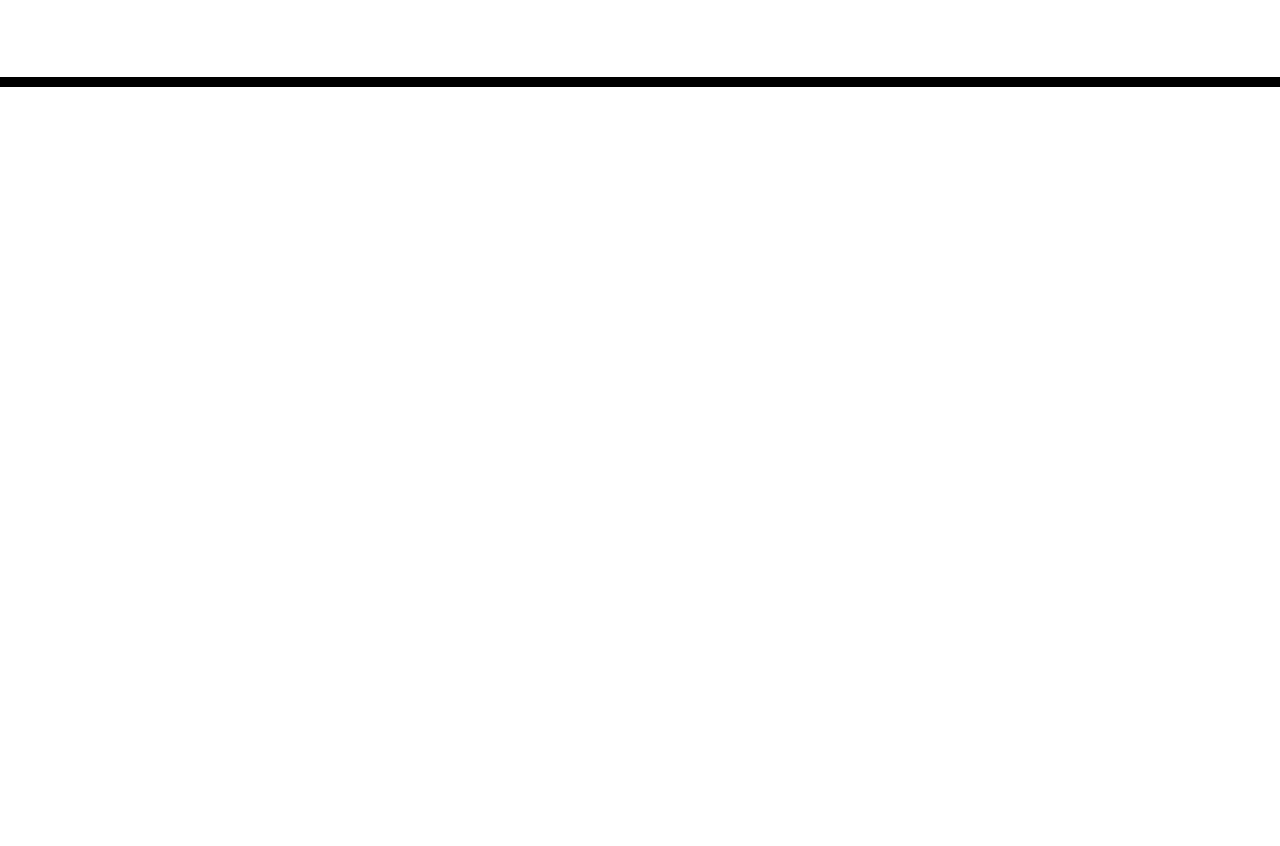
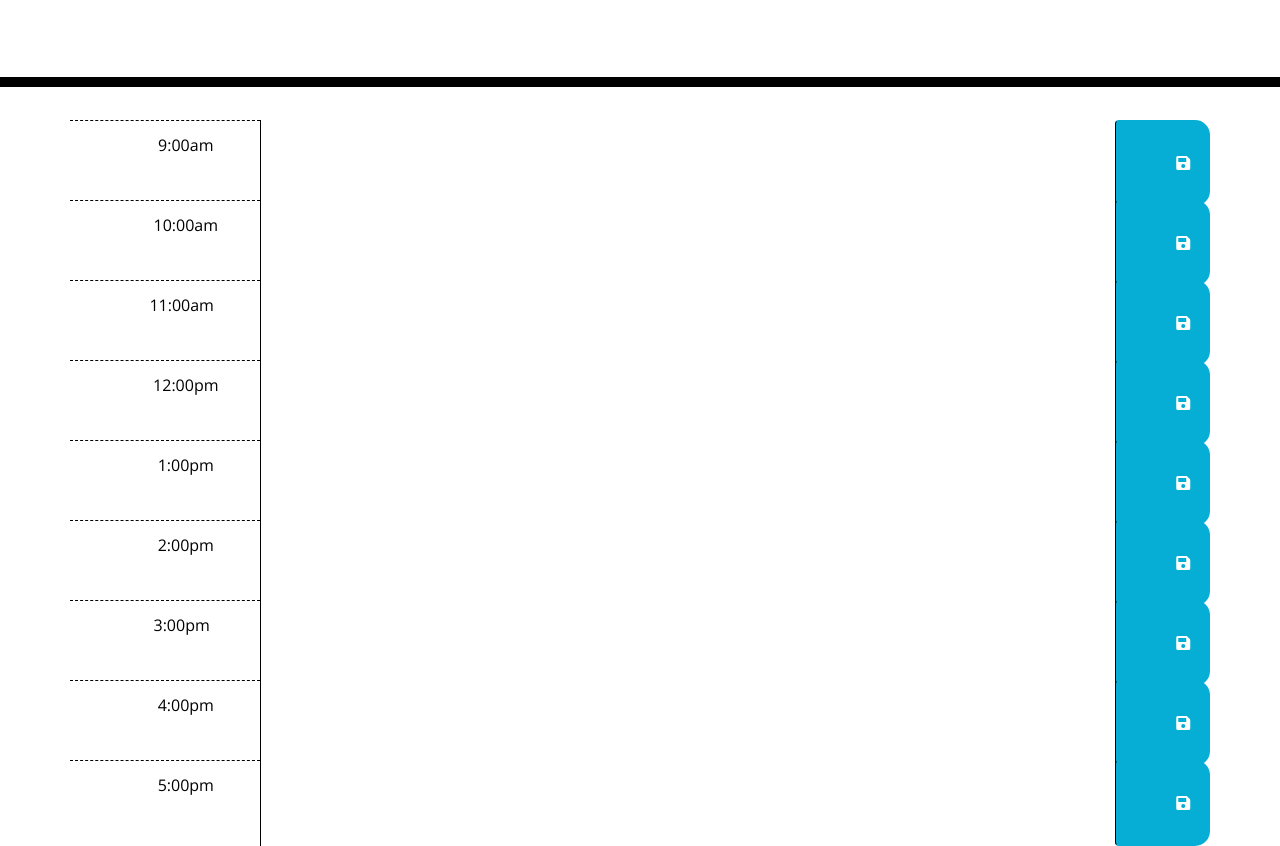
Before and after one commit to ChristinaHC/schedule_me, a plain HTML site: page index.html in a window 1280 px wide. Shown: the part 181-1027 px from the top of the page. Before the commit the page ends 800 px from the top, so only its background shows below. Drawn offline with nearby package versions, Linux system fonts and the light colour scheme.

Commit message:
adding time blocks to index.html

```diff
--- a/assets/js/script.js
+++ b/assets/js/script.js
@@ -1,6 +1,6 @@
 $(document).ready(function() {
     // Current date and time
-    $("#currentDate").text(moment().format("MMMM Do YYYY h:mm a"));
+    $("#currentDay").text(moment().format("MMMM Do YYYY h:mm a"));
 
      // Save button for scheduled task and time - works on click
      $(".saveBtn").on("click", function () {
--- a/index.html
+++ b/index.html
@@ -19,9 +19,108 @@
       <p class="lead">A simple calendar app for scheduling your work day</p>
       <p id="currentDay" class="lead"></p>
     </header>
+
     <div class="container">
+
       <!-- Timeblocks go here -->
+      <div id="hour9" class="row time-block">
+        <div class="col-2 hour">
+          9:00am
+        </div>
+        <textarea class="col-9 description" rows="2">
+        </textarea>
+        <button class="btn saveBtn col-1">
+          <i class="fas fa-save"></i>
+        </button>
+      </div>
 
+      <div id="hour10" class="row time-block">
+        <div class="col-2 hour">
+          10:00am
+        </div>
+        <textarea class="col-9 description" rows="2">
+        </textarea>
+        <button class="btn saveBtn col-1">
+          <i class="fas fa-save"></i>
+        </button>
+      </div>
+
+      <div id="hour11" class="row time-block">
+        <div class="col-2 hour">
+        11:00am
+        </div>
+        <textarea class="col-9 description" rows="2">
+        </textarea>
+        <button class="btn saveBtn col-1">
+          <i class="fas fa-save"></i>
+        </button>
+      </div>
+
+      <div id="hour12" class="row time-block">
+        <div class="col-2 hour">
+          12:00pm
+        </div>
+        <textarea class="col-9 description" rows="2">
+        </textarea>
+        <button class="btn saveBtn col-1">
+          <i class="fas fa-save"></i>
+        </button>
+      </div>
+
+      <div id="hour13" class="row time-block">
+        <div class="col-2 hour">
+          1:00pm
+        </div>
+        <textarea class="col-9 description" rows="2">
+        </textarea>
+        <button class="btn saveBtn col-1">
+          <i class="fas fa-save"></i>
+        </button>
+      </div>
+
+      <div id="hour14" class="row time-block">
+        <div class="col-2 hour">
+          2:00pm
+        </div>
+        <textarea class="col-9 description" rows="2">
+        </textarea>
+        <button class="btn saveBtn col-1">
+          <i class="fas fa-save"></i>
+        </button>
+      </div>
+
+      <div id="hour15" class="row time-block">
+        <div class="col-2 hour">
+        3:00pm
+        </div>
+        <textarea class="col-9 description" rows="2">
+        </textarea>
+        <button class="btn saveBtn col-1">
+          <i class="fas fa-save"></i>
+        </button>
+      </div>
+
+      <div id="hour16" class="row time-block">
+        <div class="col-2 hour">
+          4:00pm
+        </div>
+        <textarea class="col-9 description" rows="2">
+        </textarea>
+        <button class="btn saveBtn col-1">
+          <i class="fas fa-save"></i>
+        </button>
+      </div>
+
+      <div id="hour17" class="row time-block">
+        <div class="col-2 hour">
+          5:00pm
+        </div>
+        <textarea class="col-9 description" rows="2">
+        </textarea>
+        <button class="btn saveBtn col-1">
+          <i class="fas fa-save"></i>
+        </button>
+      </div>
     </div>
 
     <script src="./assets/js/script.js"></script>
```
